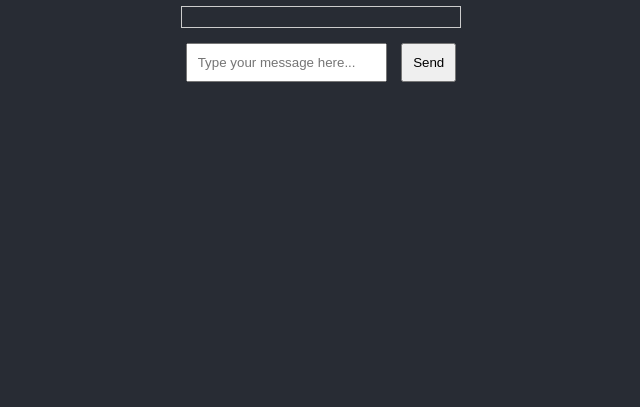
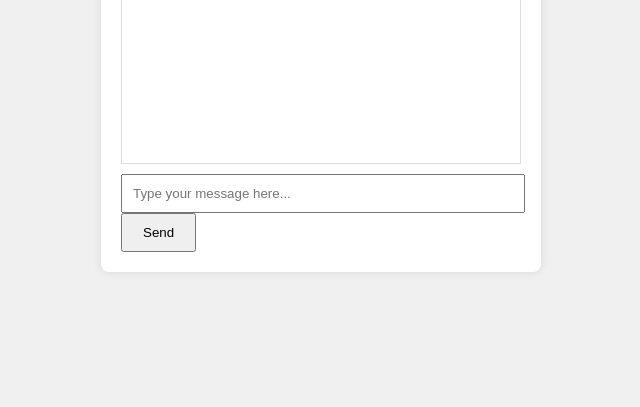
Before and after one commit to funsparktv-ai/NovaDiscord, a plain HTML site: page index.html in a window 1280 px wide. Shown: the part 393-800 px from the top of the page, without its empty margins (319-959 px from the left). Drawn offline with Linux system fonts and the light colour scheme.

Commit message:
Update styles.css

```diff
--- a/styles.css
+++ b/styles.css
@@ -1,27 +1,32 @@
+/* styles.css */
 body {
     font-family: Arial, sans-serif;
     display: flex;
     justify-content: center;
     align-items: center;
     height: 100vh;
+    background-color: #f0f0f0;
     margin: 0;
-    background-color: #282c34;
-    color: white;
 }
-
 #app {
-    text-align: center;
+    background: white;
+    padding: 20px;
+    border-radius: 8px;
+    box-shadow: 0 0 10px rgba(0, 0, 0, 0.1);
+    width: 400px;
 }
-
 #messages {
-    max-height: 300px;
-    overflow-y: auto;
-    border: 1px solid #ccc;
+    height: 300px;
+    overflow-y: scroll;
+    border: 1px solid #ddd;
+    margin-bottom: 10px;
     padding: 10px;
-    margin-bottom: 10px;
 }
-
-input, button {
+#messageInput {
+    width: calc(100% - 20px);
     padding: 10px;
-    margin: 5px;
 }
+button {
+    padding: 10px 20px;
+    cursor: pointer;
+}
```
